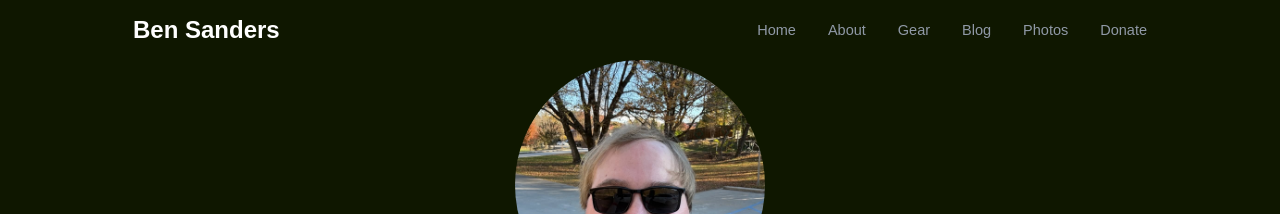
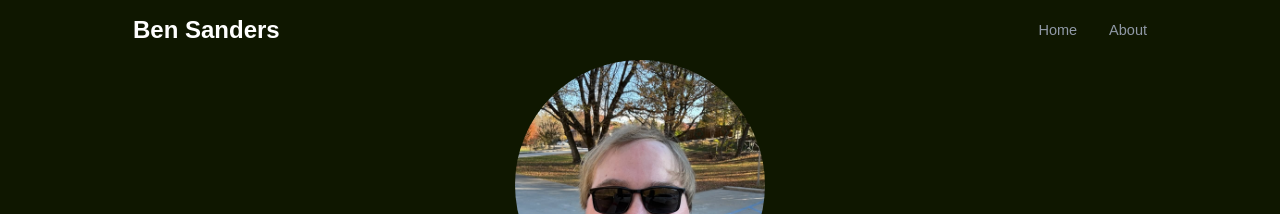
Before and after one commit to BenSanders/bensanders.net, a Jekyll site: the page built from index.md, in a window 1280 px wide. Shown: the top 214 px of the page. Built offline with Jekyll 4.4.1, drawn with Linux system fonts in a browser that asks for light colours; comment, search, counter and statistics services are not loaded.

Commit message:
Removed Gears, Blog, and Photos link from navigation

```diff
--- a/_includes/header.html
+++ b/_includes/header.html
@@ -5,10 +5,6 @@
                     <div class="nav-link">
                         <a href="/">Home</a>
                         <a href="#about">About</a>
-                        <a href="#gear">Gear</a>
-                        <a href="#blog">Blog</a>
-                        <a href="#photos">Photos</a>
-                        <a href="#donate">Donate</a>
                     </div>
                 </nav>
             </div>
```
Also changed, not shown: Gemfile.lock.
